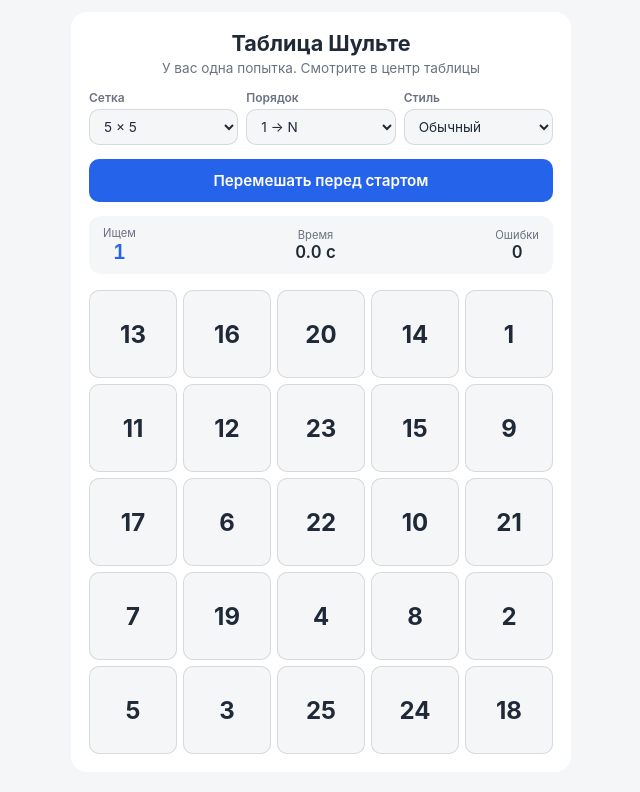
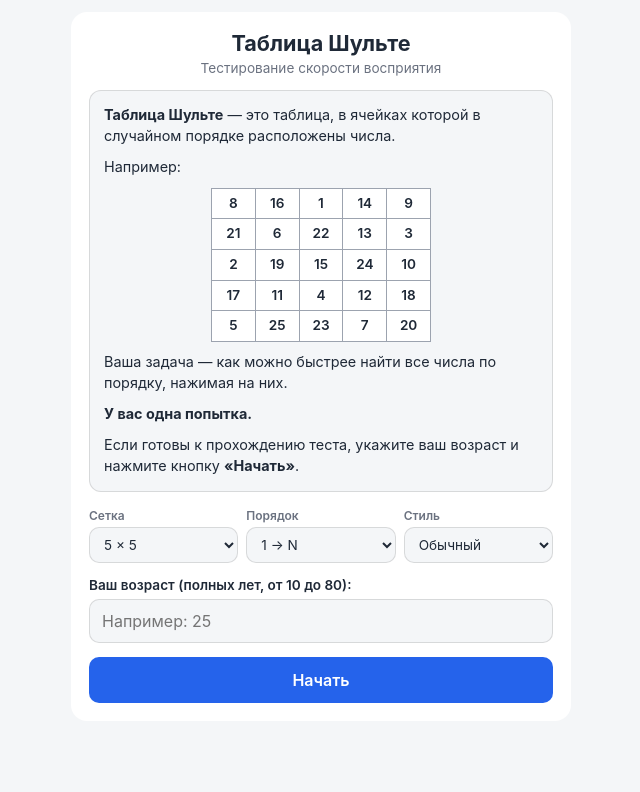
Before and after one commit to blivet2017/schulte-app, a plain HTML site: page index.html in a window 1280 px wide. Shown: the whole page, without its empty margins (319-959 px from the left). Drawn offline with Linux system fonts and the light colour scheme.

Commit message:
Add files via upload

```diff
--- a/index.html
+++ b/index.html
@@ -3,7 +3,7 @@
 <head>
   <meta charset="UTF-8">
   <meta name="viewport" content="width=device-width, initial-scale=1.0, maximum-scale=1.0, user-scalable=no">
-  <title>Таблица Шульте — Тест</title>
+  <title>Таблица Шульте — Тестирование</title>
   <script src="https://telegram.org"></script>
   <style>
     :root {
@@ -59,6 +59,79 @@
       color: var(--text-muted);
     }
 
+    /* Блок инструкции */
+    .instruction-box {
+      background: var(--bg-color);
+      border: 1px solid var(--border);
+      border-radius: 12px;
+      padding: 14px;
+      margin-bottom: 16px;
+      font-size: 0.9rem;
+      line-height: 1.45;
+    }
+
+    .instruction-box p {
+      margin-bottom: 10px;
+    }
+
+    .instruction-box p:last-child {
+      margin-bottom: 0;
+    }
+
+    .example-table {
+      width: 100%;
+      max-width: 220px;
+      margin: 10px auto;
+      border-collapse: collapse;
+      text-align: center;
+      font-weight: 600;
+      font-size: 0.85rem;
+      background: #ffffff;
+      color: #1f2937;
+    }
+
+    .example-table td {
+      border: 1px solid #9ca3af;
+      padding: 5px;
+      width: 20%;
+    }
+
+    /* Поле ввода возраста */
+    .age-form {
+      margin-bottom: 14px;
+    }
+
+    .age-form label {
+      display: block;
+      font-size: 0.85rem;
+      font-weight: 600;
+      margin-bottom: 6px;
+    }
+
+    .age-input {
+      width: 100%;
+      padding: 11px 12px;
+      border-radius: 10px;
+      border: 1.5px solid var(--border);
+      background: var(--bg-color);
+      color: var(--text-main);
+      font-size: 1rem;
+      outline: none;
+    }
+
+    .age-input:focus {
+      border-color: var(--accent);
+    }
+
+    .age-error {
+      color: var(--error);
+      font-size: 0.8rem;
+      margin-top: 5px;
+      display: none;
+      font-weight: 500;
+    }
+
+    /* Настройки сетки (до старта) */
     .controls {
       display: grid;
       grid-template-columns: repeat(3, 1fr);
@@ -72,41 +145,45 @@
       gap: 4px;
     }
 
-    label {
+    .control-group label {
       font-size: 0.75rem;
       font-weight: 600;
       color: var(--text-muted);
     }
 
-    select, button {
+    select {
       padding: 8px 10px;
       border-radius: 10px;
       border: 1px solid var(--border);
       font-size: 0.85rem;
       background: var(--bg-color);
       color: var(--text-main);
-      cursor: pointer;
-    }
-
-    select:disabled, button:disabled {
-      opacity: 0.5;
-      cursor: not-allowed;
     }
 
     .btn-primary {
       background: var(--accent);
       color: var(--accent-text);
       border: none;
+      border-radius: 10px;
       font-weight: 600;
-      font-size: 0.95rem;
-      padding: 12px;
+      font-size: 1rem;
+      padding: 13px;
       width: 100%;
-      margin-bottom: 14px;
+      cursor: pointer;
       transition: opacity 0.15s ease;
     }
 
-    .btn-primary:active:not(:disabled) {
+    .btn-primary:active {
       opacity: 0.85;
+    }
+
+    /* Экран самого теста */
+    .game-section {
+      display: none;
+    }
+
+    .game-section.active {
+      display: block;
     }
 
     .stats-bar {
@@ -203,6 +280,7 @@
       display: block;
     }
 
+    /* Модальное окно завершения */
     .modal-overlay {
       position: fixed;
       inset: 0;
@@ -256,8 +334,25 @@
   <div class="container">
     <header>
       <h1>Таблица Шульте</h1>
-      <p class="subtitle">У вас одна попытка. Смотрите в центр таблицы</p>
+      <p class="subtitle">Тестирование скорости восприятия</p>
     </header>
+
+    <!-- ЭКРАН 1: Инструкция и ввод возраста -->
+    <div id="introSection">
+      <div class="instruction-box">
+        <p><strong>Таблица Шульте</strong> — это таблица, в ячейках которой в случайном порядке расположены числа.</p>
+        <p>Например:</p>
+        <table class="example-table">
+          <tr><td>8</td><td>16</td><td>1</td><td>14</td><td>9</td></tr>
+          <tr><td>21</td><td>6</td><td>22</td><td>13</td><td>3</td></tr>
+          <tr><td>2</td><td>19</td><td>15</td><td>24</td><td>10</td></tr>
+          <tr><td>17</td><td>11</td><td>4</td><td>12</td><td>18</td></tr>
+          <tr><td>5</td><td>25</td><td>23</td><td>7</td><td>20</td></tr>
+        </table>
+        <p>Ваша задача — как можно быстрее найти все числа по порядку, нажимая на них.</p>
+        <p><strong>У вас одна попытка.</strong></p>
+        <p>Если готовы к прохождению теста, укажите ваш возраст и нажмите кнопку <strong>«Начать»</strong>.</p>
+      </div>
 
       <div class="controls">
         <div class="control-group">
@@ -290,8 +385,17 @@
         </div>
       </div>
 
-    <button class="btn-primary" id="startBtn">Перемешать перед стартом</button>
+      <div class="age-form">
+        <label for="ageInput">Ваш возраст (полных лет, от 10 до 80):</label>
+        <input type="text" id="ageInput" class="age-input" inputmode="numeric" maxlength="2" placeholder="Например: 25">
+        <div id="ageError" class="age-error">Введите возраст только цифрами от 10 до 80.</div>
+      </div>
 
+      <button class="btn-primary" id="startBtn">Начать</button>
+    </div>
+
+   <!-- ЭКРАН 2: Игровое поле (скрыто до нажатия "Начать") -->
+    <div id="gameSection" class="game-section">
       <div class="stats-bar">
         <div class="stat-item">
           <span>Ищем</span>
@@ -312,18 +416,21 @@
         <div class="board" id="board"></div>
       </div>
     </div>
+  </div>
 
   <div class="modal-overlay" id="resultModal">
     <div class="modal">
       <h2>Тест завершён!</h2>
+      <p>Возраст: <strong id="finalAge">—</strong></p>
       <p>Время: <strong id="finalTime">0.0 с</strong></p>
       <p>Ошибок: <strong id="finalErrors">0</strong></p>
-      <button class="btn-primary" id="sendToBotBtn" style="margin-top: 14px; margin-bottom: 0;">Отправить результат в чат</button>
+      <button class="btn-primary" id="sendToBotBtn" style="margin-top: 14px;">Отправить результат в чат</button>
       <p class="warning-note">Попытка использована. Окно закроется после отправки.</p>
     </div>
   </div>
 
   <script>
+
   const BOT_USERNAME = "SchulteTestBot";
 
 const tg = window.Telegram && window.Telegram.WebApp ? window.Telegram.WebApp : null;
@@ -332,20 +439,28 @@
   tg.expand();
 }
 
+const introSection = document.getElementById('introSection');
+const gameSection = document.getElementById('gameSection');
+const ageInput = document.getElementById('ageInput');
+const ageError = document.getElementById('ageError');
+const startBtn = document.getElementById('startBtn');
+
 const boardEl = document.getElementById('board');
 const gridSizeSelect = document.getElementById('gridSize');
 const gameModeSelect = document.getElementById('gameMode');
 const visualStyleSelect = document.getElementById('visualStyle');
-    const startBtn = document.getElementById('startBtn');
 const targetDisplay = document.getElementById('targetDisplay');
 const timerDisplay = document.getElementById('timerDisplay');
 const errorsDisplay = document.getElementById('errorsDisplay');
 const centerDot = document.getElementById('centerDot');
+
 const resultModal = document.getElementById('resultModal');
+const finalAgeEl = document.getElementById('finalAge');
 const finalTimeEl = document.getElementById('finalTime');
 const finalErrorsEl = document.getElementById('finalErrors');
 const sendToBotBtn = document.getElementById('sendToBotBtn');
 
+let userAge = null;
 let size = 5;
 let totalCells = 25;
 let numbers = [];
@@ -357,7 +472,7 @@
 let isAttemptUsed = false;
 let lastResultData = null;
 
-    const ATTEMPT_STORAGE_KEY = 'schulte_single_attempt_v15';
+const ATTEMPT_STORAGE_KEY = 'schulte_single_attempt_v20';
 
 const pastelColors = [
   '#fef3c7', '#dbeafe', '#fce7f3', '#dcfce7',
@@ -371,14 +486,6 @@
   if (type === 'win') tg.HapticFeedback.notificationOccurred('success');
 }
 
-    function lockControls() {
-      gridSizeSelect.disabled = true;
-      gameModeSelect.disabled = true;
-      visualStyleSelect.disabled = true;
-      startBtn.disabled = true;
-      startBtn.textContent = 'Тест начат (1 попытка)';
-    }
-
 function markModalAsSent() {
   sendToBotBtn.style.display = 'none';
   const noteEl = document.querySelector('.warning-note');
@@ -388,6 +495,7 @@
     noteEl.style.fontWeight = '600';
   }
 }
+
 function shuffleArray(arr) {
   for (let i = arr.length - 1; i > 0; i--) {
     const j = Math.floor(Math.random() * (i + 1));
@@ -395,29 +503,35 @@ const j = Math.floor(Math.random() * (i + 1));
   }
   return arr;
 }
+
 function stopTimer() {
   clearInterval(timerInterval);
   isRunning = false;
 }
+
 function startTimer() {
   if (isRunning) return;
   isRunning = true;
-lockControls();
   startTime = performance.now();
   timerInterval = setInterval(() => {
     const elapsed = (performance.now() - startTime) / 1000;
     timerDisplay.textContent = elapsed.toFixed(1) + ' с';
   }, 100);
 }
+
 function sendResultToTelegram() {
   if (!lastResultData) return;
+
   const safeTime = String(lastResultData.time).replace('.', 'p');
-const startParam = 'res-' + lastResultData.size + '-' + lastResultData.mode + '-' + safeTime + '-' + lastResultData.errors;
+  // Передаём возраст вместе с параметрами теста: res-возраст-сетка-режим-время-ошибки
+  const startParam = 'res-' + lastResultData.age + '-' + lastResultData.size + '-' + lastResultData.mode + '-' + safeTime + '-' + lastResultData.errors;
   const telegramLink = 'https://t.me/' + BOT_USERNAME + '?start=' + startParam;
 
   lastResultData.isSent = true;
   localStorage.setItem(ATTEMPT_STORAGE_KEY, JSON.stringify(lastResultData));
+
   markModalAsSent();
+
   if (tg && typeof tg.openTelegramLink === 'function') {
     tg.openTelegramLink(telegramLink);
     if (typeof tg.close === 'function') {
@@ -427,83 +541,122 @@ tg.close();
     window.location.href = telegramLink;
   }
 }
+
 function checkSavedAttempt() {
   const saved = localStorage.getItem(ATTEMPT_STORAGE_KEY);
   if (saved) {
     isAttemptUsed = true;
     lastResultData = JSON.parse(saved);
-lockControls();
+    startBtn.disabled = true;
     startBtn.textContent = 'Попытка уже использована';
+    finalAgeEl.textContent = lastResultData.age;
     finalTimeEl.textContent = lastResultData.time + ' с';
     finalErrorsEl.textContent = lastResultData.errors;
+
     if (lastResultData.isSent) {
       markModalAsSent();
     }
+
     resultModal.classList.add('active');
     return true;
   }
   return false;
 }
-function initGame() {
-if (isAttemptUsed || isRunning) return;
-stopTimer();
+
+// Проверка возраста и запуск теста
+function validateAndStart() {
+  if (isAttemptUsed) return;
+
+  const rawAge = ageInput.value.trim();
+  const isDigitsOnly = /^\d+$/.test(rawAge);
+  const parsedAge = parseInt(rawAge, 10);
+
+  if (!isDigitsOnly || parsedAge < 10 || parsedAge > 80) {
+    ageError.style.display = 'block';
+    haptic('error');
+    return;
+  }
+
+  ageError.style.display = 'none';
+  userAge = parsedAge;
+
+  // Скрываем инструкцию и показываем игровое поле
+  introSection.style.display = 'none';
+  gameSection.classList.add('active');
+
+  // Генерируем таблицу и сразу запускаем таймер
   size = parseInt(gridSizeSelect.value, 10);
   totalCells = size * size;
   errors = 0;
+
   const mode = gameModeSelect.value;
   currentTarget = mode === 'desc' ? totalCells : 1;
+
   targetDisplay.textContent = currentTarget;
   timerDisplay.textContent = '0.0 с';
   errorsDisplay.textContent = '0';
+
   const style = visualStyleSelect.value;
   centerDot.classList.toggle('visible', style === 'dot');
+
   numbers = Array.from({ length: totalCells }, (_, i) => i + 1);
   shuffleArray(numbers);
   renderBoard();
+  startTimer();
 }
+
 function renderBoard() {
   boardEl.innerHTML = '';
   boardEl.style.gridTemplateColumns = 'repeat(' + size + ', 1fr)';
   boardEl.style.gridTemplateRows = 'repeat(' + size + ', 1fr)';
+
   const style = visualStyleSelect.value;
   const mode = gameModeSelect.value;
   const fontSize = size <= 4 ? '1.8rem' : size === 5 ? '1.5rem' : size === 6 ? '1.25rem' : '1.05rem';
+
   numbers.forEach((num) => {
     const cell = document.createElement('div');
     cell.className = 'cell';
     cell.textContent = num;
     cell.style.fontSize = fontSize;
+
     if (style === 'colored') {
       const randomColor = pastelColors[Math.floor(Math.random() * pastelColors.length)];
       cell.style.backgroundColor = randomColor;
       cell.style.color = '#1f2937';
     }
+
     if (mode === 'asc' && num < currentTarget) {
       cell.classList.add('completed');
     } else if (mode === 'desc' && num > currentTarget) {
       cell.classList.add('completed');
     }
+
     cell.addEventListener('click', () => handleCellClick(num, cell));
     boardEl.appendChild(cell);
   });
 }
+
 function handleCellClick(num, cellEl) {
-if (isAttemptUsed) return;
-if (!isRunning) {
-startTimer();
-}
+  if (isAttemptUsed || !isRunning) return;
+
   const mode = gameModeSelect.value;
+
   if (num === currentTarget) {
     haptic('success');
     cellEl.classList.add('correct-flash');
     setTimeout(() => cellEl.classList.remove('correct-flash'), 200);
+
     const isFinished = (mode === 'desc' && currentTarget === 1) || (mode !== 'desc' && currentTarget === totalCells);
+
     if (isFinished) {
       finishGame();
       return;
     }
+
     currentTarget = mode === 'desc' ? currentTarget - 1 : currentTarget + 1;
     targetDisplay.textContent = currentTarget;
+
     if (mode === 'shuffle') {
       shuffleArray(numbers);
       renderBoard();
@@ -518,33 +671,42 @@ cellEl.classList.add('wrong-flash');
     setTimeout(() => cellEl.classList.remove('wrong-flash'), 250);
   }
 }
+
 function finishGame() {
   stopTimer();
   isAttemptUsed = true;
   haptic('win');
+
   const finalSeconds = (performance.now() - startTime) / 1000;
   const formattedTime = finalSeconds.toFixed(1);
+
+  finalAgeEl.textContent = userAge;
   finalTimeEl.textContent = formattedTime + ' с';
   finalErrorsEl.textContent = errors;
+
   lastResultData = {
+    age: userAge,
     size: size + 'x' + size,
     mode: gameModeSelect.value,
     time: formattedTime,
     errors: errors,
     isSent: false
   };
+
   localStorage.setItem(ATTEMPT_STORAGE_KEY, JSON.stringify(lastResultData));
-startBtn.textContent = 'Попытка завершена';
   resultModal.classList.add('active');
 }
+
+// Очистка ввода от нецифровых символов на лету
+ageInput.addEventListener('input', () => {
+  ageInput.value = ageInput.value.replace(/\D/g, '');
+  ageError.style.display = 'none';
+});
+
+startBtn.addEventListener('click', validateAndStart);
 sendToBotBtn.addEventListener('click', sendResultToTelegram);
-startBtn.addEventListener('click', initGame);
-gridSizeSelect.addEventListener('change', initGame);
-gameModeSelect.addEventListener('change', initGame);
-visualStyleSelect.addEventListener('change', initGame);
-if (!checkSavedAttempt()) {
-initGame();
-}
+
+checkSavedAttempt();
 
   </script>
 
```
Lines whose indentation alone changed are shown as unchanged.
